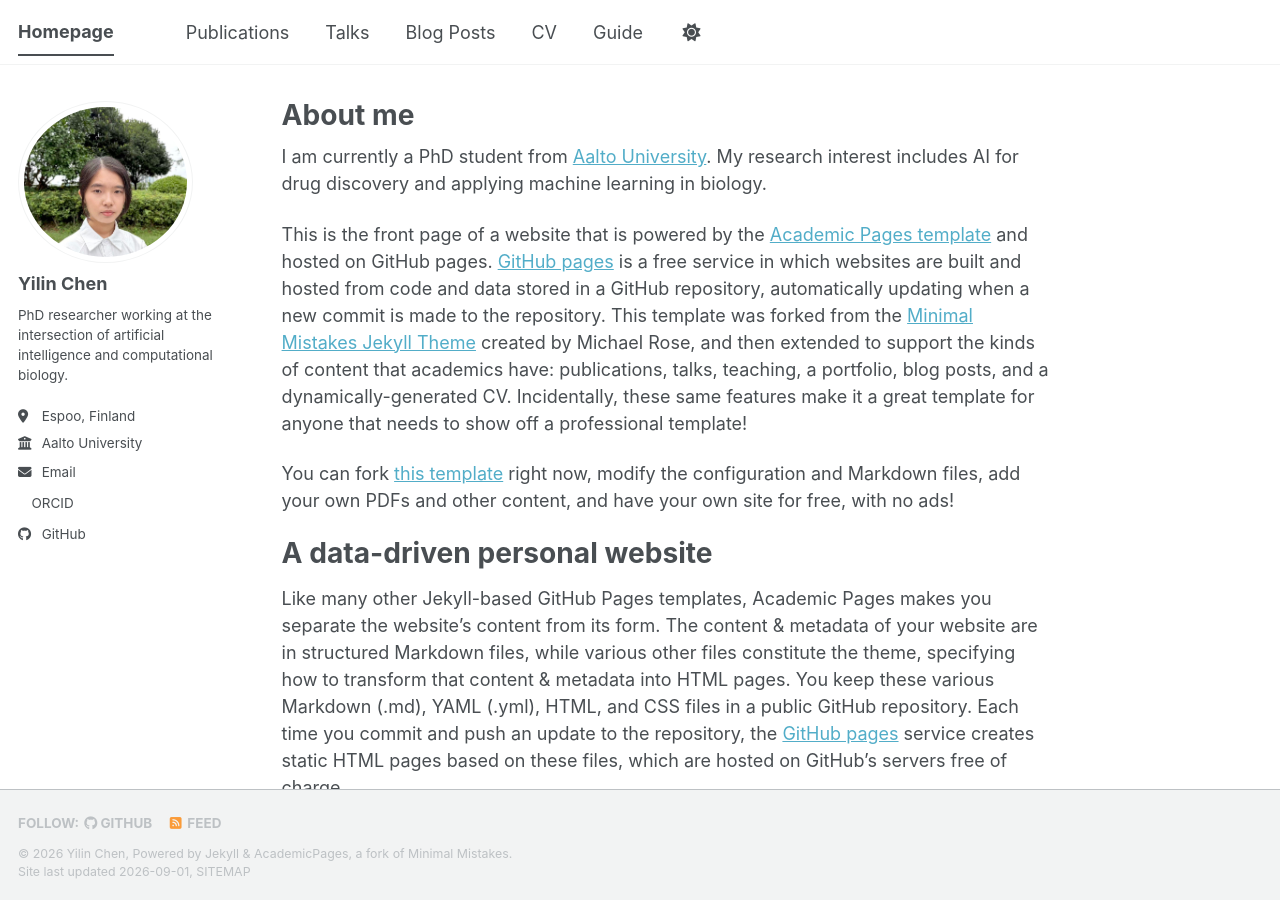
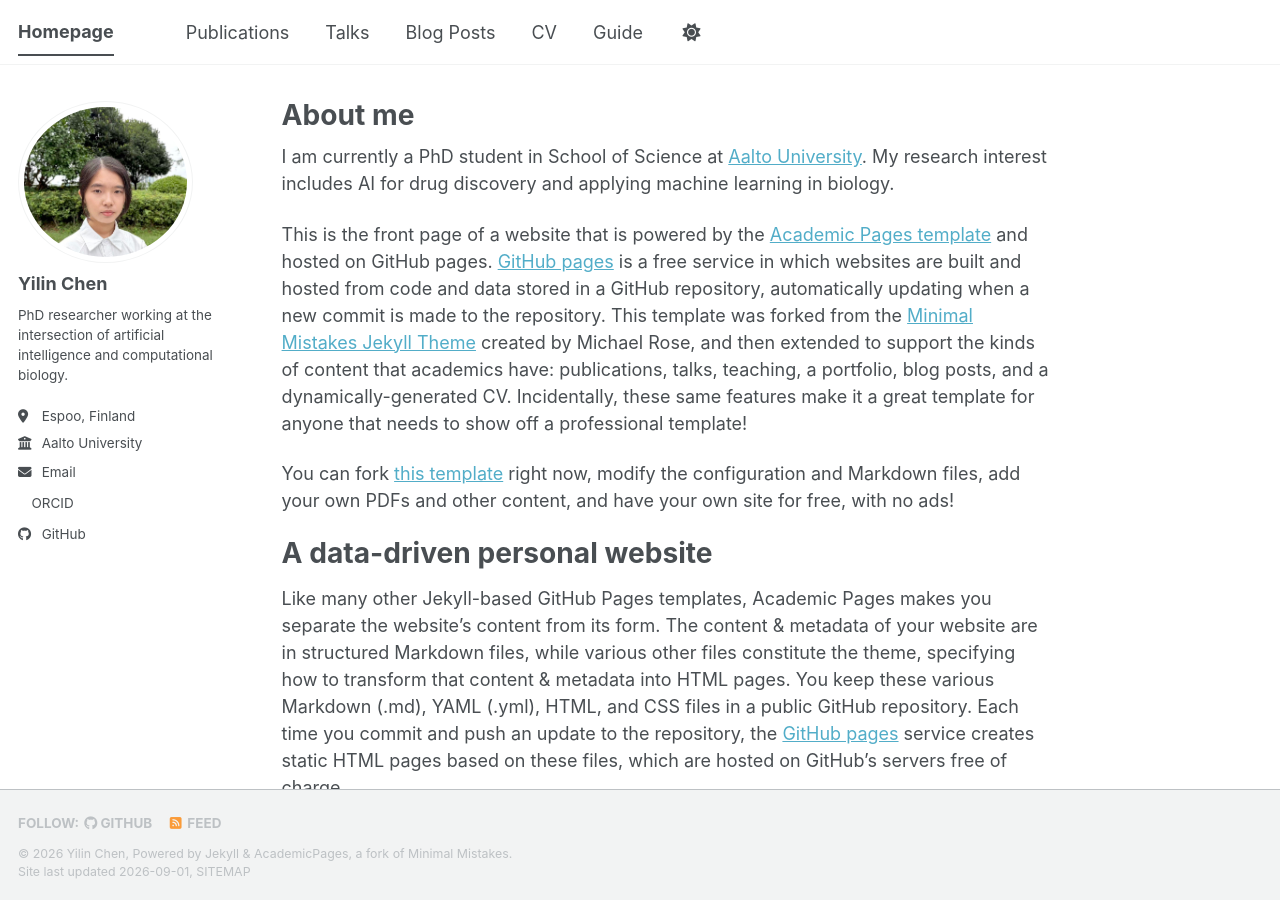
Before and after one commit to yilinchen1205/yilinchen.github.io, a Jekyll site: the page built from _pages/about.md, in a window 1280 px wide and 900 px high. Built offline with Jekyll 4.4.1, drawn with Linux system fonts in a browser that asks for light colours; a style sheet for code colours, icons or effects is not loaded.

Commit message:
Update about.md

```diff
--- a/_pages/about.md
+++ b/_pages/about.md
@@ -7,7 +7,7 @@ redirect_from:
   - /about.html
 ---
 
-I am currently a PhD student from [Aalto University](https://www.aalto.fi/en). My research interest includes AI for drug discovery and applying machine learning in biology.
+I am currently a PhD student in School of Science at [Aalto University](https://www.aalto.fi/en). My research interest includes AI for drug discovery and applying machine learning in biology.
 
 This is the front page of a website that is powered by the [Academic Pages template](https://github.com/academicpages/academicpages.github.io) and hosted on GitHub pages. [GitHub pages](https://pages.github.com) is a free service in which websites are built and hosted from code and data stored in a GitHub repository, automatically updating when a new commit is made to the repository. This template was forked from the [Minimal Mistakes Jekyll Theme](https://mmistakes.github.io/minimal-mistakes/) created by Michael Rose, and then extended to support the kinds of content that academics have: publications, talks, teaching, a portfolio, blog posts, and a dynamically-generated CV. Incidentally, these same features make it a great template for anyone that needs to show off a professional template!
 
```
